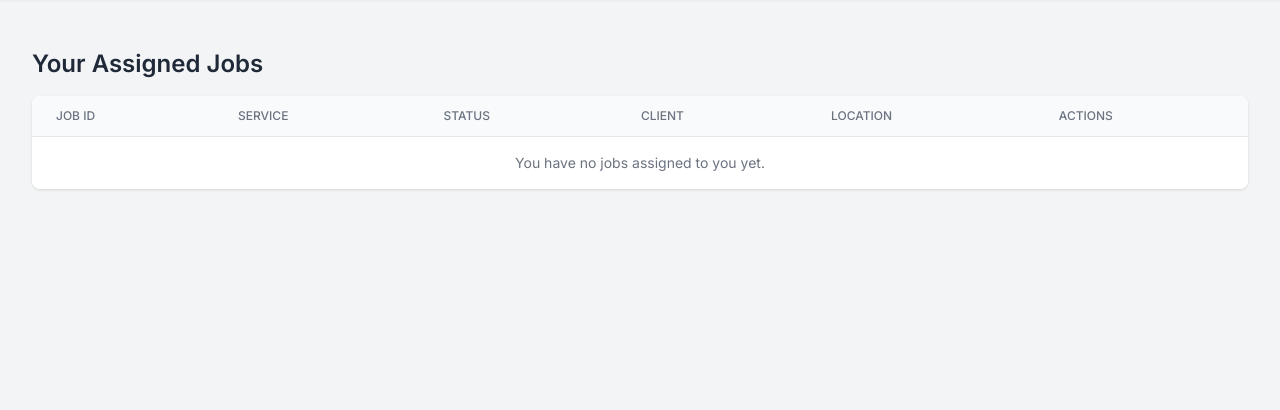
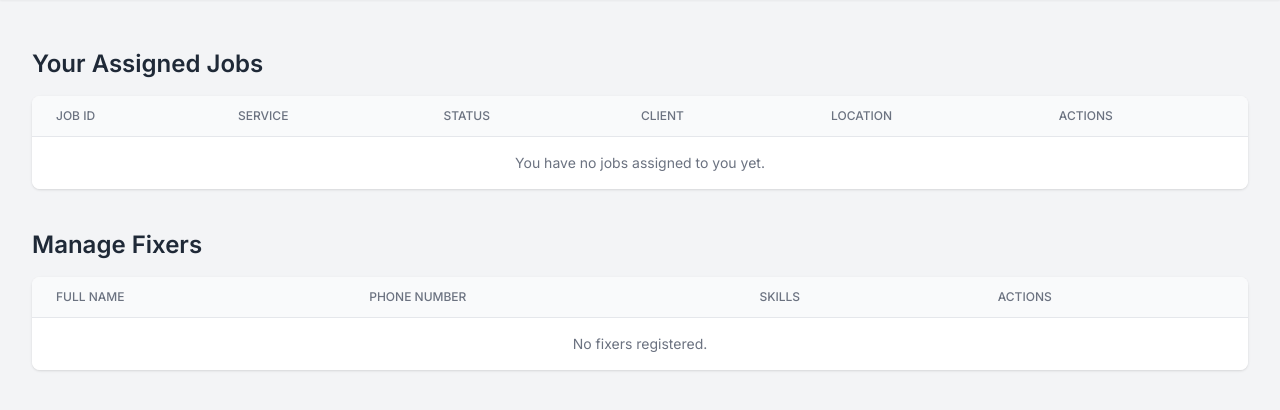
Before and after one commit to FixMate-SA/fixmate-app, a Flask app: page /fixer/dashboard in a window 1280 px wide. Shown: the part 64-474 px from the top of the page. Run offline with Flask 3, Linux system fonts and the light colour scheme; the visitor is signed in with stand-in values (Sample User, id 1); data comes from the database, SQL or seed files in the repository; data that the repository does not hold is empty; some libraries are stand-ins or nearby versions.

Commit message:
Add Fixer deletion via admin dashboard

```diff
--- a/run.py
+++ b/run.py
@@ -327,6 +327,24 @@ def remove_fixer(phone):
         db.session.delete(fixer)
         db.session.commit()
         print(f"Successfully deleted fixer: {fixer.full_name}")
+
+@app.route('/admin/delete_fixer', methods=['POST'])
+@login_required
+def admin_delete_fixer():
+    if not getattr(current_user, 'is_admin', False):
+        flash('Unauthorized access.', 'danger')
+        return redirect(url_for('login'))
+
+    fixer_id = request.form.get('fixer_id')
+    fixer = db.session.get(Fixer, int(fixer_id))
+    if fixer:
+        db.session.delete(fixer)
+        db.session.commit()
+        flash(f"Fixer '{fixer.full_name}' has been deleted.", 'success')
+    else:
+        flash("Fixer not found.", 'warning')
+
+    return redirect(url_for('admin_dashboard'))
 
 @app.cli.command("remove-client")
 @click.argument("phone")
--- a/templates/fixer_dashboard.html
+++ b/templates/fixer_dashboard.html
@@ -69,7 +69,6 @@
                                         {% if job.status == 'assigned' %}
                                             <a href="{{ url_for('accept_job', job_id=job.id) }}" class="text-indigo-600 hover:text-indigo-900 mr-4">Accept</a>
                                         {% elif job.status == 'accepted' %}
-                                            <!-- NEW: Link to the location updater page -->
                                             <a href="{{ url_for('track_job', job_id=job.id) }}" class="text-blue-600 hover:text-blue-900 mr-4">Update Location</a>
                                             <a href="{{ url_for('complete_job', job_id=job.id) }}" class="text-green-600 hover:text-green-900">Mark as Complete</a>
                                         {% else %}
@@ -86,6 +85,42 @@
                     </table>
                 </div>
             </div>
+
+            <!-- 👇 NEW: Fixer Management Section -->
+            <h2 class="text-2xl font-semibold text-gray-800 mt-10 mb-4">Manage Fixers</h2>
+            <div class="bg-white shadow overflow-hidden sm:rounded-lg">
+                <div class="overflow-x-auto">
+                    <table class="min-w-full divide-y divide-gray-200">
+                        <thead class="bg-gray-50">
+                            <tr>
+                                <th class="px-6 py-3 text-left text-xs font-medium text-gray-500 uppercase">Full Name</th>
+                                <th class="px-6 py-3 text-left text-xs font-medium text-gray-500 uppercase">Phone Number</th>
+                                <th class="px-6 py-3 text-left text-xs font-medium text-gray-500 uppercase">Skills</th>
+                                <th class="px-6 py-3 text-left text-xs font-medium text-gray-500 uppercase">Actions</th>
+                            </tr>
+                        </thead>
+                        <tbody class="bg-white divide-y divide-gray-200">
+                            {% for fixer in fixers %}
+                                <tr>
+                                    <td class="px-6 py-4 text-sm text-gray-900">{{ fixer.full_name }}</td>
+                                    <td class="px-6 py-4 text-sm text-gray-500">{{ fixer.phone_number }}</td>
+                                    <td class="px-6 py-4 text-sm text-gray-500">{{ fixer.skills }}</td>
+                                    <td class="px-6 py-4 text-sm">
+                                        <form method="POST" action="{{ url_for('admin_delete_fixer') }}" onsubmit="return confirm('Are you sure you want to delete {{ fixer.full_name }}?');">
+                                            <input type="hidden" name="fixer_id" value="{{ fixer.id }}">
+                                            <button type="submit" class="text-red-600 hover:text-red-900">Delete</button>
+                                        </form>
+                                    </td>
+                                </tr>
+                            {% else %}
+                                <tr>
+                                    <td colspan="4" class="px-6 py-4 text-center text-sm text-gray-500">No fixers registered.</td>
+                                </tr>
+                            {% endfor %}
+                        </tbody>
+                    </table>
+                </div>
+            </div>
         </div>
     </main>
 </body>
```
